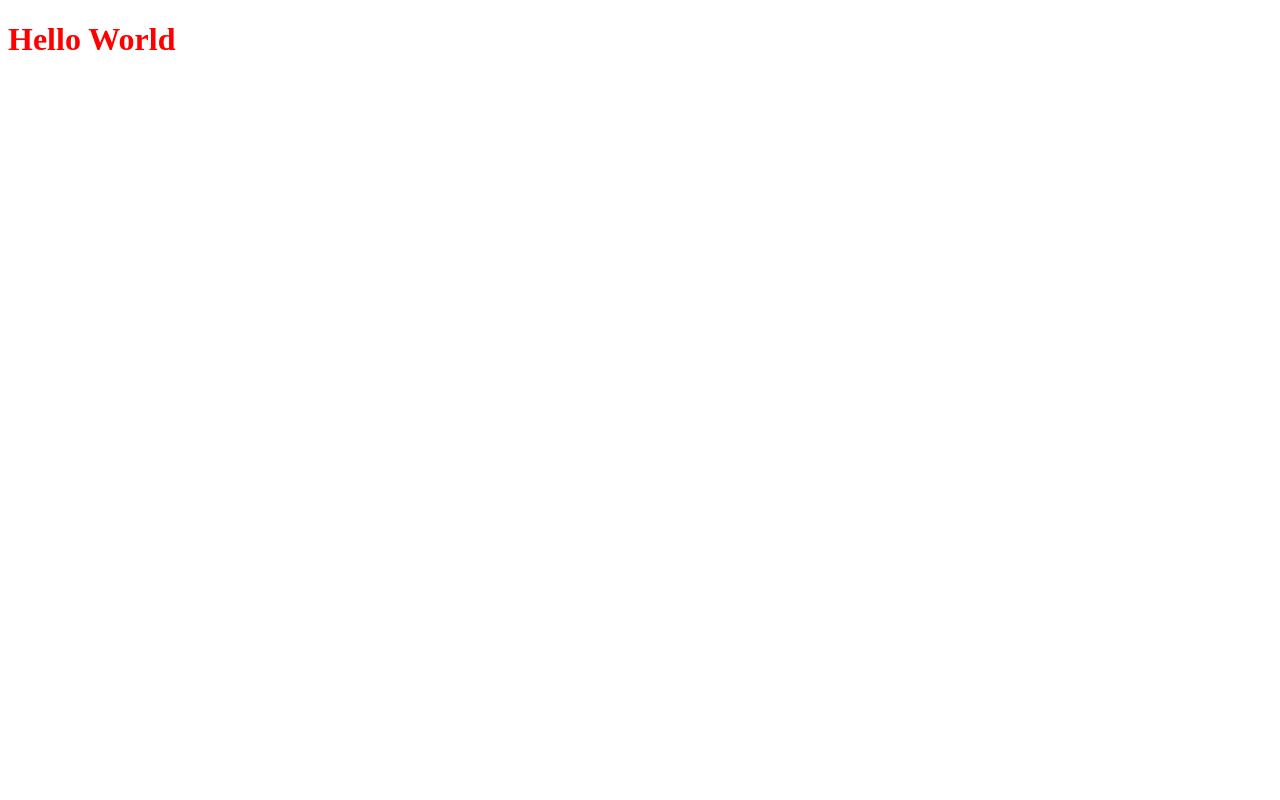
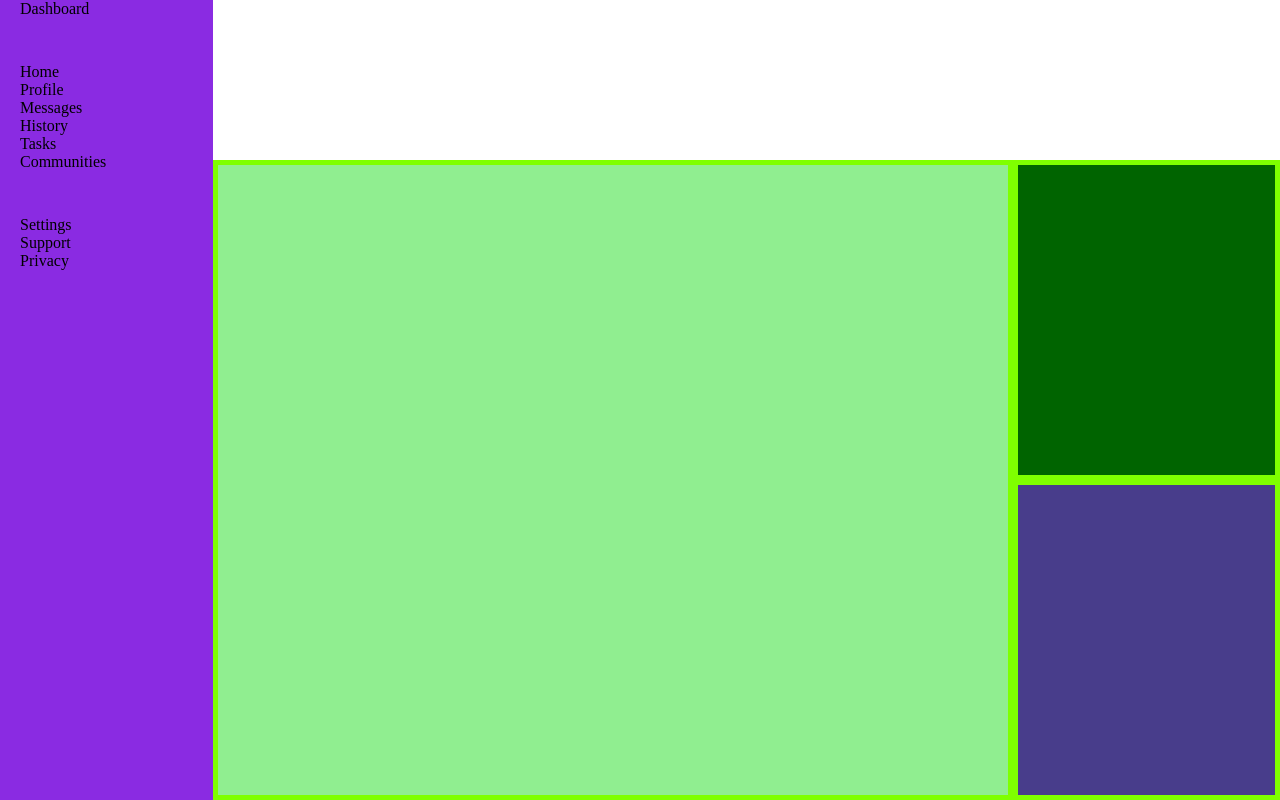
Before and after one commit to tagtart1/admin-dashboard-project, a plain HTML site: page index.html in a window 1280 px wide. Drawn offline with Linux system fonts and the light colour scheme.

Commit message:
Add HTML structure and selectors

```diff
--- a/index.html
+++ b/index.html
@@ -8,6 +8,64 @@
     <title>Document</title>
 </head>
 <body>
-    <h1>Hello World</h1>
+    <div class="content">
+
+
+        <div class="header">
+          <div class="top-header">
+
+             <div class="searchbar"></div>
+
+             <div class="upper-right-profile-icons"></div>
+
+          </div>
+          <div class="bottom-header">
+
+            <div class="main-userinfo">
+            </div>
+
+            <div class="user-buttons">
+            </div>
+
+          </div>
+        </div>
+
+
+        <div class="sidebar">
+            <div class="sidebar-item">Dashboard</div>
+            <div class="sidebar-item">
+                <ul>
+                    <li>Home</li>
+                    <li>Profile</li>
+                    <li>Messages</li>
+                    <li>History</li>
+                    <li>Tasks</li>
+                    <li>Communities</li>
+                </ul>
+            </div >
+            <div class="sidebar-item">
+                <ul>
+                    <li>Settings</li>
+                    <li>Support</li>
+                    <li>Privacy</li>
+                </ul>
+            </div>
+        </div>
+
+
+        <div class="main-content">
+            <div class="panels">
+
+            </div>
+
+            <div class="announcements">
+
+            </div>
+
+            <div class="trending-panel"></div>
+        </div>
+
+
+    </div>
 </body>
 </html>
--- a/styles.css
+++ b/styles.css
@@ -1,3 +1,116 @@
-h1{
-    color: red;
+:root {
+    --main-purple: #e879f9;
 }
+
+
+body {
+    padding: 0;
+    margin: 0;
+    min-height: 100vh;
+}
+
+
+.content{
+    display: grid;
+    grid-template-columns: 1fr 5fr;
+    grid-template-rows: 20vh 80vh;
+
+
+}
+
+
+.header{
+    grid-column: 2 / 3;
+    background-color: white;
+
+    display: grid;
+    grid-template-rows: 1fr 1fr;
+}
+
+
+
+
+.header .top-header{
+
+    display: grid;
+    grid-template-columns: 3fr 1fr;
+}
+
+.header .bottom-header{
+
+    display: grid;
+    grid-template-columns: 1fr 1fr;
+}
+
+.top-header .searchbar{
+
+
+}
+
+.top-header .upper-right-profile-icons {
+
+
+}
+
+.bottom-header .main-userinfo {
+
+}
+
+.bottom-header .user-buttons{
+
+}
+
+
+.sidebar{
+    grid-column: 1;
+    grid-row: 1 / 3;
+
+    background-color: blueviolet;
+
+
+    display: grid;
+    grid-template-rows: auto auto auto;
+    padding-left: 20px;
+    gap: 45px;
+    align-content: start;
+}
+
+.sidebar .sidebar-item {
+
+
+}
+
+.sidebar-item ul {
+    margin: 0;
+    padding: 0;
+    list-style: none;
+}
+
+.main-content {
+    grid-column: 2 / 3;
+    grid-row: 2;
+    background-color: chartreuse;
+
+    display: grid;
+    grid-template-columns: 3fr 1fr;
+    grid-template-rows: 1fr 1fr;
+}
+
+.main-content .panels {
+    margin: 5px;
+    background-color: lightgreen;
+    grid-row: 1 / 3;
+}
+
+.main-content .announcements{
+    margin: 5px;
+    background-color: darkgreen;
+    grid-column: 2 / 3;
+}
+
+.main-content .trending-panel{
+    margin: 5px;
+    background-color: darkslateblue;
+    grid-column: 2 / 3;
+    grid-row: 2 / 3;
+}
```
